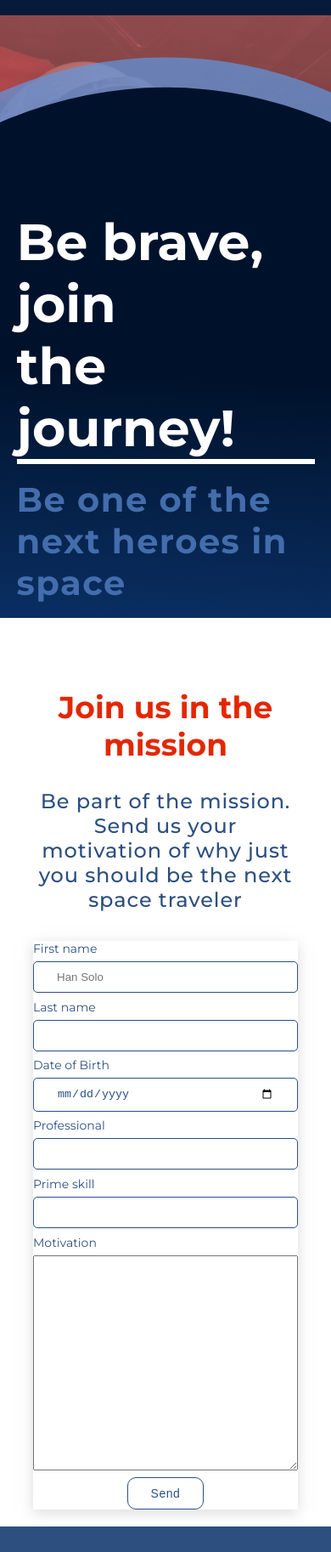
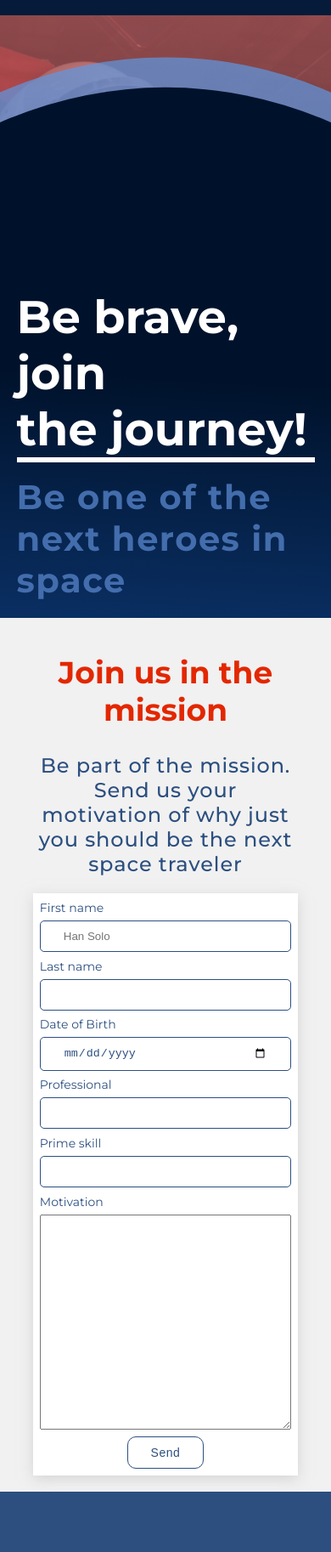
Before and after one commit to Dmitrijv/fend19-html-css, a plain HTML site: page project/join.html in a window 390 px wide. Shown: the part 117-1943 px from the top of the page at 85% size. Drawn offline with Linux system fonts and the light colour scheme.

Commit message:
fine tuned join hero breakpoint

```diff
--- a/project/style/extend/_hero-section.scss
+++ b/project/style/extend/_hero-section.scss
@@ -1,5 +1,5 @@
-$breakpoint-hero: 420px;
-$breakpoint-hero-message: 550px;
+$breakpoint-hero: 530px;
+$breakpoint-hero-message: 530px;
 
 %hero-section {
   display: flex;
@@ -75,8 +75,6 @@ $breakpoint-hero-message: 550px;
 
     background-image: linear-gradient(183deg, #00122b 60%, #0a2f63);
 
-    // background: linear-gradient(top, #00122b, #0a2f63);
-
     clip-path: circle(84.3% at 50% 80%);
     top: $height--header-mobile;
 
--- a/project/style/partial/join/_joinFormSection.scss
+++ b/project/style/partial/join/_joinFormSection.scss
@@ -2,10 +2,12 @@ $breakpoint-joinForm: 920px;
 
 section.joinSection {
   text-align: center;
-  padding: 5vw 10vw 5vw 10vw;
+  padding: 3vw 10vw 5vw 10vw;
+
+  background-color: #f1f1f1;
 
   h2 {
-    padding-top: 4vh;
+    // padding-top: 4vh;
     font-size: 36px;
     font-weight: bold;
     color: #e32700;
@@ -13,7 +15,7 @@ section.joinSection {
 
   p {
     max-width: 510px;
-    margin: 0 auto 4vh auto;
+    margin: 0 auto 5vw auto;
     color: #2c4f80;
     font-size: 24px;
     font-weight: 500;
@@ -33,6 +35,8 @@ section.joinSection form {
     "motivationInput"
     "sendButton";
 
+  padding: 2vw;
+  background: white;
   box-shadow: 0 4px 15px 0 rgba(185, 185, 185, 0.5);
 
   @media only screen and (min-width: $breakpoint-joinForm) {
--- a/project/style/partial/join/_joinHero.scss
+++ b/project/style/partial/join/_joinHero.scss
@@ -1,4 +1,6 @@
 @import "../../extend/hero-section";
+
+$breakpoint-joinHero: 620px;
 
 section.joinHero {
   @extend %hero-section;
@@ -10,10 +12,20 @@ section.joinHero {
   background-image: linear-gradient(to bottom, rgba(193, 85, 85, 0.7), rgba(36, 2, 2, 0.7)),
     url("/project/image/page-3/hero-3.jpg");
 
+  background-position: center 50%;
+
   div.heroMessage {
-    margin: 2vh 5vw 2vh 5vw;
-    @media only screen and (min-width: $breakpoint-hero-message) {
+    // margin: 2vh 5vw 2vh 5vw;
+    margin: 5vw;
+    @media only screen and (min-width: $breakpoint-joinHero) {
       margin: 12vh;
+    }
+
+    h1 {
+      font-size: 54px;
+      @media only screen and (min-width: $breakpoint-joinHero) {
+        font-size: 60px;
+      }
     }
   }
 }
```
Also changed, not shown: project/style/main.css, 1 other file.
